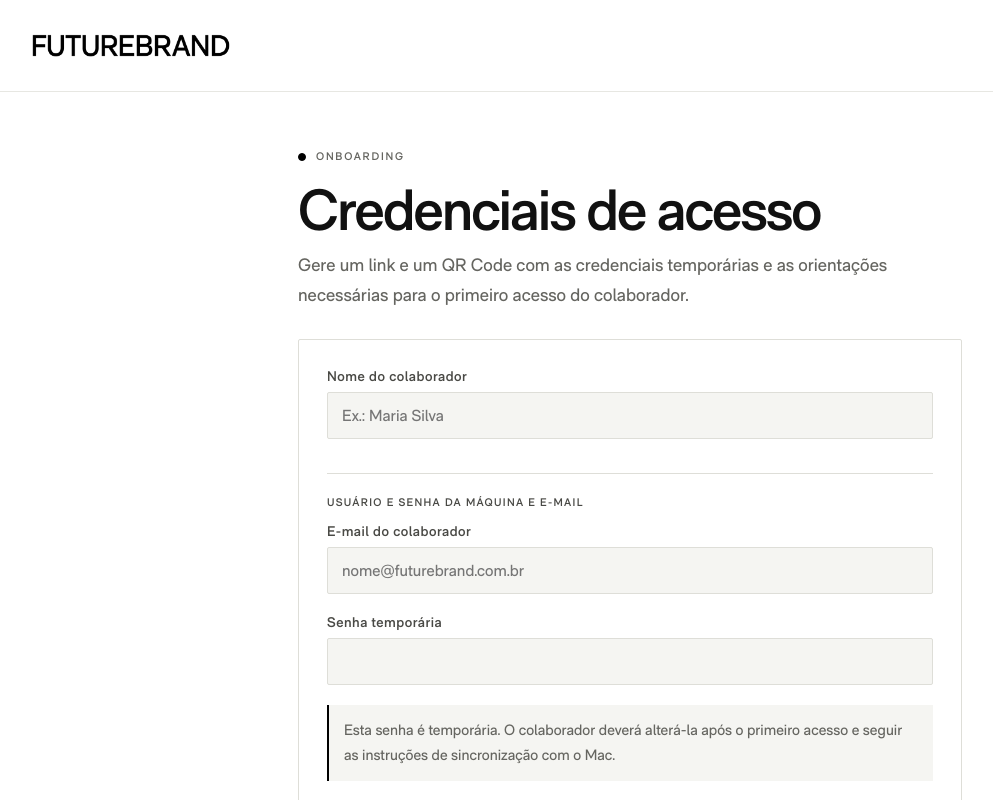
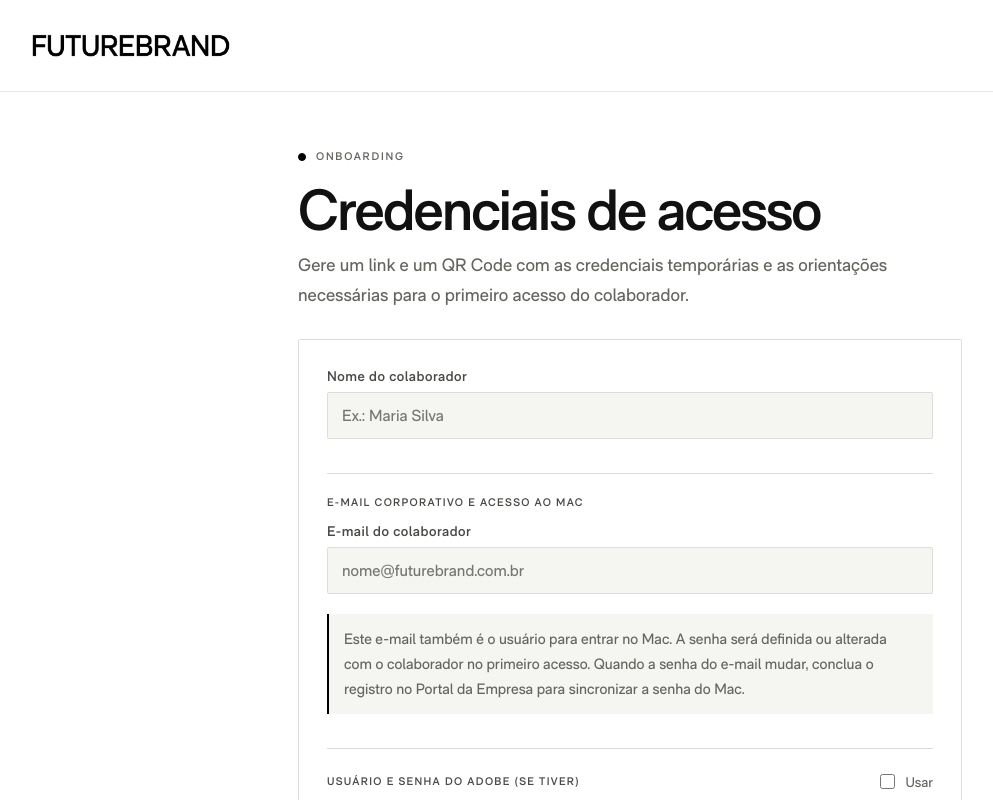
Before and after one commit to GabrielRavaliaLopes/Onboarding-FutureBrand, a Next.js app: page /admin/painel in a window 1280 px wide. Shown: the top 800 px of the page, without its empty margins (10-1003 px from the left). Built offline with nearby package versions, Linux system fonts and the light colour scheme.

Commit message:
Remove senha do Mac do onboarding

```diff
--- a/app/admin/painel/page.tsx
+++ b/app/admin/painel/page.tsx
@@ -9,7 +9,6 @@ import PasswordRegistrationGuide from "@/lib/PasswordRegistrationGuide";
 type FormState = {
   nomeColaborador: string;
   loginUsuario: string;
-  loginSenha: string;
   adobeUsuario: string;
   adobeSenha: string;
   outrasInfos: string;
@@ -20,7 +19,6 @@ type EmailStatus = "idle" | "sending" | "sent" | "failed";
 const EMPTY: FormState = {
   nomeColaborador: "",
   loginUsuario: "",
-  loginSenha: "",
   adobeUsuario: "",
   adobeSenha: "",
   outrasInfos: "",
@@ -53,7 +51,6 @@ export default function PainelPage() {
     try {
       const payload: Partial<FormState> = {
         loginUsuario: form.loginUsuario,
-        loginSenha: form.loginSenha,
       };
       if (usarAdobe) {
         payload.adobeUsuario = form.adobeUsuario;
@@ -175,7 +172,7 @@ export default function PainelPage() {
             />
           </div>
 
-          <div className="section-title">Usuário e senha da máquina e e-mail</div>
+          <div className="section-title">E-mail corporativo e acesso ao Mac</div>
           <div className="field">
             <label>E-mail do colaborador</label>
             <input
@@ -187,13 +184,10 @@ export default function PainelPage() {
               required
             />
           </div>
-          <div className="field">
-            <label>Senha temporária</label>
-            <input value={form.loginSenha} onChange={(e) => update("loginSenha", e.target.value)} />
-          </div>
           <div className="note-box">
-            Esta senha é temporária. O colaborador deverá alterá-la após o primeiro acesso
-            e seguir as instruções de sincronização com o Mac.
+            Este e-mail também é o usuário para entrar no Mac. A senha será definida ou alterada
+            com o colaborador no primeiro acesso. Quando a senha do e-mail mudar, conclua o registro
+            no Portal da Empresa para sincronizar a senha do Mac.
           </div>
 
           <div className="section-title-row">
@@ -250,7 +244,7 @@ export default function PainelPage() {
           <span className="badge">Onboarding pronto</span>
           <p className="lead" style={{ marginTop: 14 }}>
             Envie este link ou apresente o QR Code para {form.nomeColaborador || "o colaborador"}.
-            A senha informada é temporária e deve ser alterada após o primeiro acesso.
+            A senha de acesso será definida ou alterada com o colaborador no primeiro acesso.
           </p>
           <div className="link-box">{link}</div>
           {qrDataUrl && (
```
Also changed, not shown: app/view/[id]/page.tsx (+7 -4 lines).
